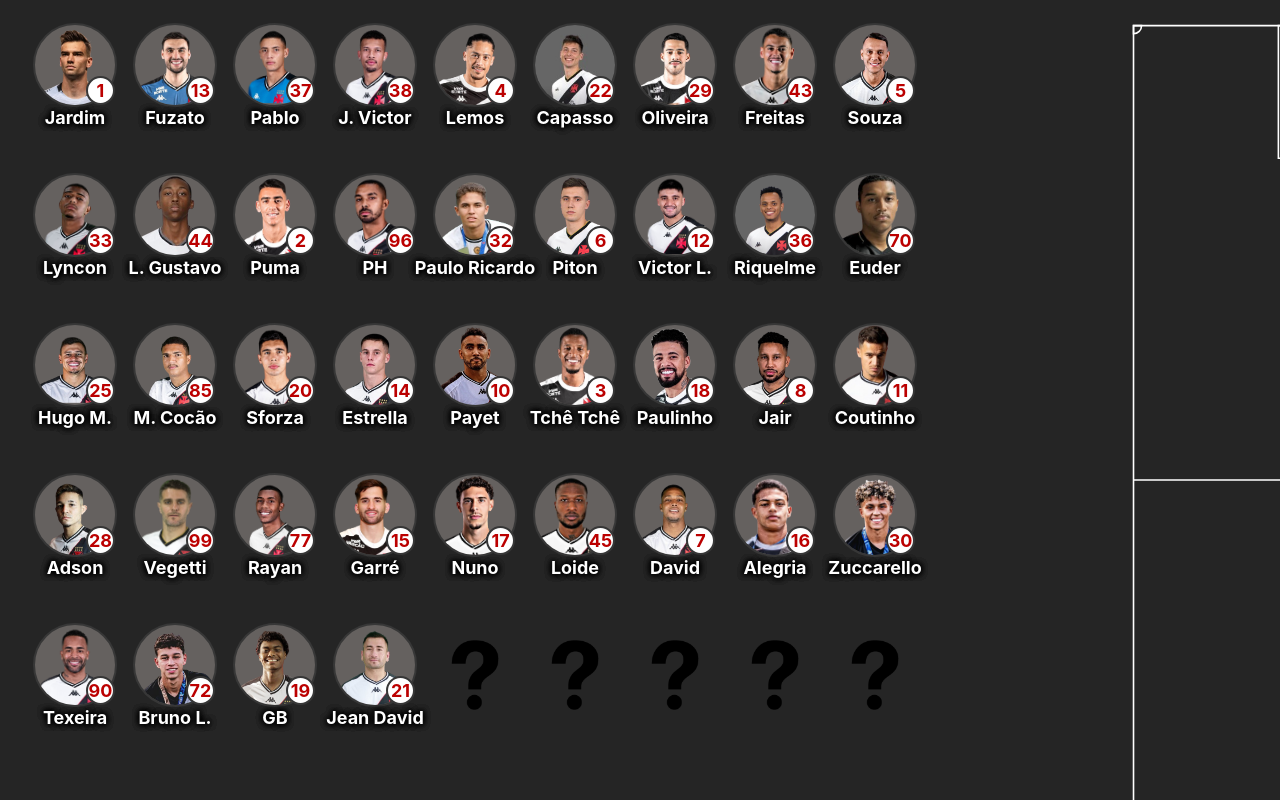
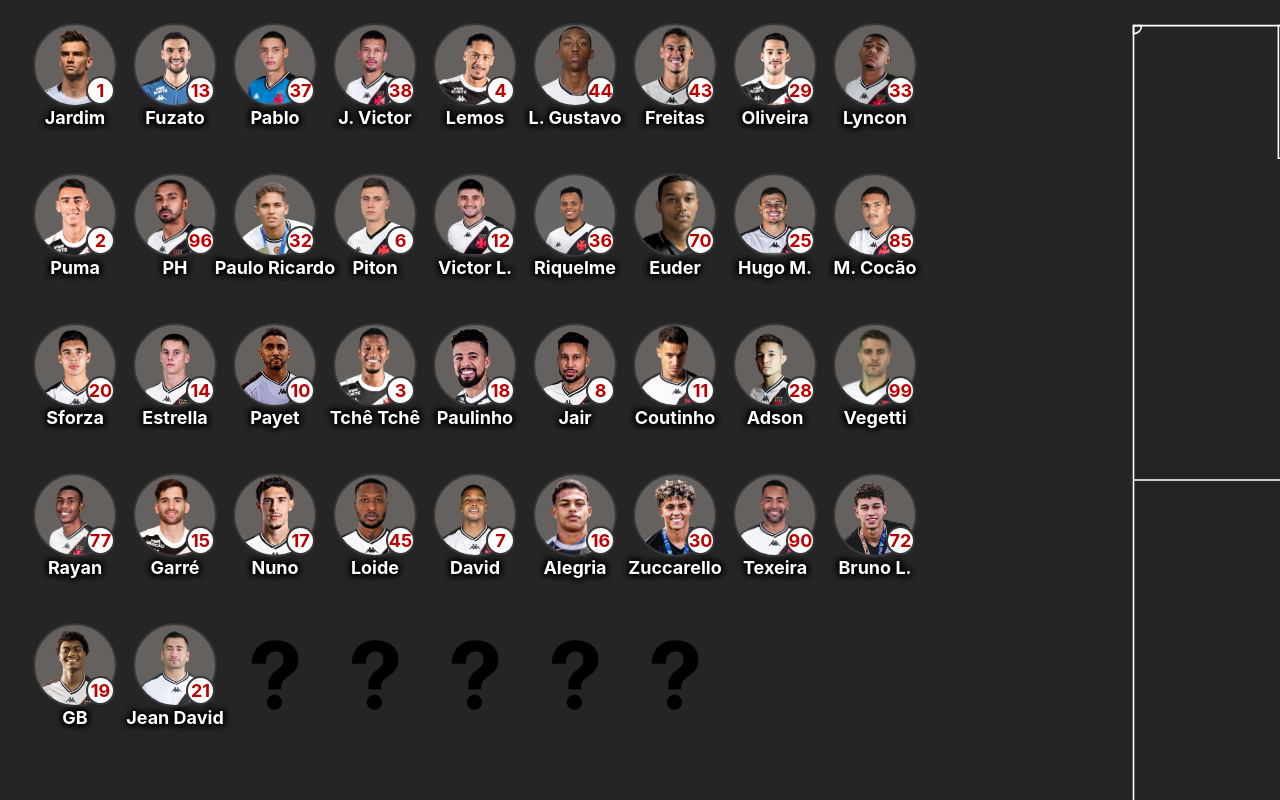
Before and after one commit to Gustavonoxville/campinho-podcast, a React (Create React App) app: page / in a window 1280 px wide. Shown: the top 800 px of the page. Built offline with nearby package versions, Linux system fonts and the light colour scheme.

Commit message:
saidas souza e capasso

```diff
--- a/src/App.js
+++ b/src/App.js
@@ -103,12 +103,12 @@ const playersList = [
   { id: 3, nome: "Pablo", imagem: pablo, hasBorder: true, hasNumber: true, number: 37},
   { id: 5, nome: "J. Victor", imagem: jv, hasBorder: true, hasNumber: true, number: 38},
   { id: 75, nome: "Lemos", imagem: lemos, hasBorder: true, hasNumber: true, number: 4},
-  { id: 6, nome: "Capasso", imagem: capasso, hasBorder: true, hasNumber: true, number: 22},
+  { id: 16, nome: "L. Gustavo", imagem: lgus, hasBorder: true, hasNumber: true, number: 44},
+   /*{ id: 6, nome: "Capasso", imagem: capasso, hasBorder: true, hasNumber: true, number: 22},*/
+  { id: 4, nome: "Freitas", imagem: freitas, hasBorder: true, hasNumber: true, number: 43},
   { id: 7, nome: "Oliveira", imagem: oliveira , hasBorder: true, hasNumber: true, number: 29},
-  { id: 4, nome: "Freitas", imagem: freitas, hasBorder: true, hasNumber: true, number: 43},
-  { id: 65, nome: "Souza", imagem: souza, hasBorder: true, hasNumber: true, number: 5},
+   /*{ id: 65, nome: "Souza", imagem: souza, hasBorder: true, hasNumber: true, number: 5},*/
   { id: 64, nome: "Lyncon", imagem: ly, hasBorder: true, hasNumber: true, number: 33},
-  { id: 16, nome: "L. Gustavo", imagem: lgus, hasBorder: true, hasNumber: true, number: 44},
   /*{ id: 8, nome: "Zé Vitor", imagem: zevitor, hasBorder: true, hasNumber: true, number: 44},*/
   /*{ id: 9, nome: "Miranda", imagem: miranda , hasBorder: true, hasNumber: true, number: 35},*/
   { id: 10, nome: "Puma", imagem: puma, hasBorder: true, hasNumber: true, number: 2},
```
